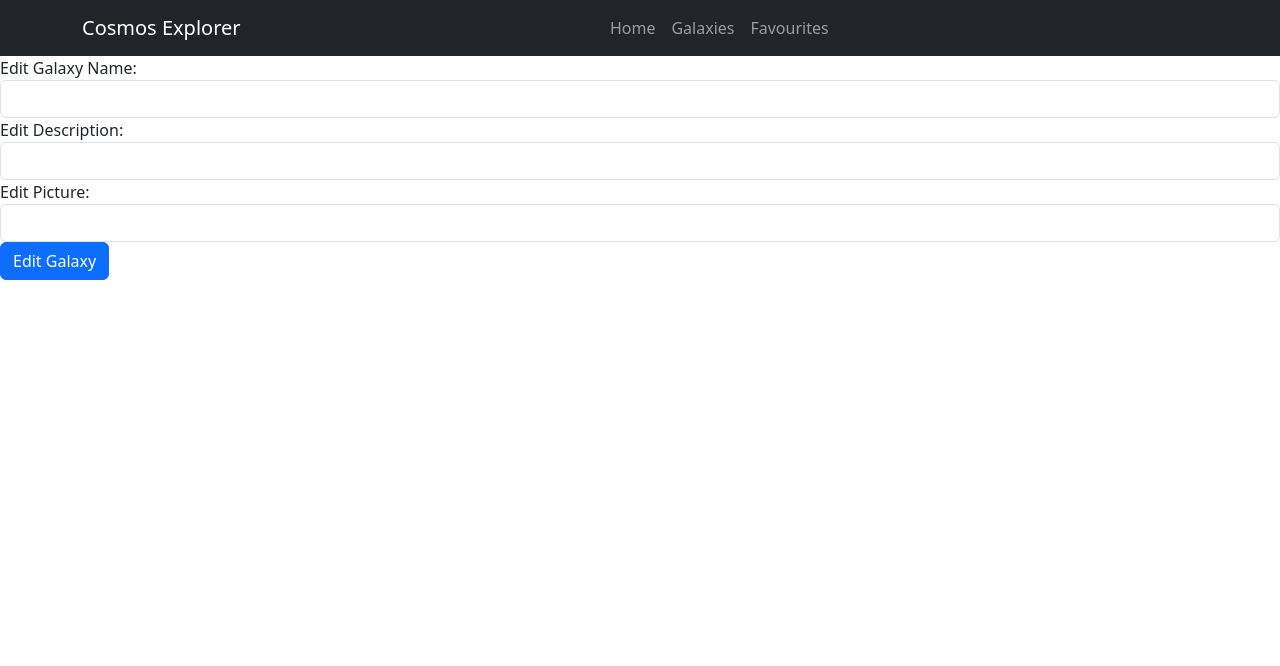
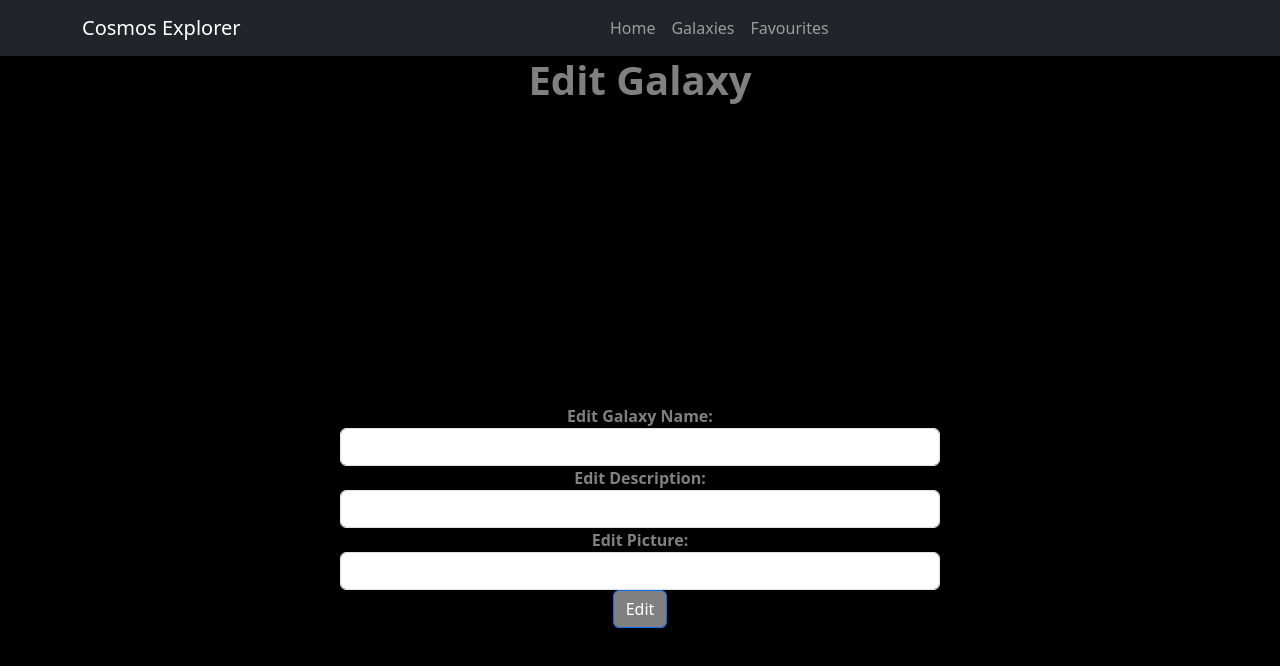
Before and after one commit to trinv1/Cosmos-Explorer, a React (Create React App) app: page /edit/1 in a window 1280 px wide. Shown: the top 666 px of the page. Built offline with nearby package versions, Linux system fonts and the light colour scheme; no server answers.

Commit message:
Added styling to favourites page (and edit). Closes #17

```diff
--- a/src/Components/APOD/HomePage.js
+++ b/src/Components/APOD/HomePage.js
@@ -21,8 +21,8 @@ const [apodData, setApodData] = useState([]); //State to store the APOD data
 
  //Displaying APOD component with fetched data and added image
  return (
-  <div style ={{ textAlign: "center", color: "white", fontFamily: "initial", backgroundColor: "black", minHeight: "100vh"}}>
-      <h1>Welcome to the Cosmos Galaxy Diary</h1>
+  <div style ={{ textAlign: "center", color: "white", fontFamily: "monospace", backgroundColor: "black", minHeight: "100vh"}}>
+      <h1><b>Welcome to the Cosmos Galaxy Diary</b></h1>
       <img src = "https://cdn.britannica.com/90/2590-050-6C33CB5C/Milky-Way-Galaxy-Earth.jpg" style={{ width: "2000px", height: "200px" }}/>
       <h4>NASA's Astronomy Picture of the Day (APOD).</h4>
       <APOD myApod={[apodData]} />{/*Displaying Apod data*/}
--- a/src/Components/Edit.js
+++ b/src/Components/Edit.js
@@ -43,33 +43,41 @@ const handleSubmit = (event) => {
 
 //Forms to edit galaxy
 return (
-    <div>
+    <div style = {{textAlign: "center", color: "gray",backgroundColor: "black"}}>
+    <h1><b>Edit Galaxy</b></h1>
+    <div style = {{backgroundColor: "black", minHeight: "100vh", marginTop: "300px"}}>
         <form onSubmit={handleSubmit}>
             <div className="form-group">
-                <label>Edit Galaxy Name: </label>
+                <label><b>Edit Galaxy Name: </b></label>
                 <input type="text"
                 className="form-control"
                 value={Name}
+                style = {{maxWidth: "600px", textAlign: "center", margin: "auto"}}
                 onChange={(e) => setName(e.target.value)} />
             </div>
             <div className="form-group">
-                <label>Edit Description: </label>
+                <label><b>Edit Description: </b></label>
                 <input type="text"
                 className="form-control"
                 value={Description}
+                style = {{maxWidth: "600px", textAlign: "center", margin: "auto"}}
                 onChange={(e) => setDescription(e.target.value)} />
             </div>
             <div className="form-group">
-                <label>Edit Picture: </label>
+                <label><b>Edit Picture: </b></label>
                 <input type="text"
                 className="form-control"
                 value={Picture}
+                style = {{maxWidth: "600px", textAlign: "center", margin: "auto"}}
                 onChange={(e) => setPicture(e.target.value)} />
             </div>
             <div className="form-group">
-                <input type="submit" value="Edit Galaxy" className="btn btn-primary" />
+                <input type="submit" value="Edit" className="btn btn-primary"
+                style = {{backgroundColor: "gray"}}
+                />
             </div>
         </form>
     </div>
+    </div>
 );
 }
--- a/src/Components/Favourites/FavPage.js
+++ b/src/Components/Favourites/FavPage.js
@@ -3,6 +3,7 @@ import { useEffect, useState } from "react";
 import { useParams } from "react-router-dom";
 import { Link } from "react-router-dom";
 import { Button } from "react-bootstrap";
+import { Card } from "react-bootstrap";
 
 const FavPage = () => {
   const [favourites, setFavourites] = useState([]);
@@ -38,20 +39,26 @@ useEffect(() => {
   };
 
 return (
-  <div style={{ textAlign: "center" }}>
-      <h1>Favourite Galaxies</h1>
+  <div style={{ fontFamily: "monospace", color: "white", textAlign: "center", backgroundColor: "black"}}>
+      <h1><b>Favourite Galaxies</b></h1>
 
       {/*Mapping over favourites and displaying*/}
       {favourites.map((favourite) => (
-          <div key={favourite._id}>
+          <Card>
+          <div key={favourite._id} style = {{fontSize: "20px", fontFamily: "monospace", backgroundColor: "black", textAlign: "center",  color: "white", padding: "30px", border: "10px solid white"}}>
               <h2>{favourite.Name}</h2>
               <p>{favourite.Description}</p>
               <img style={{ maxWidth: "1000px"}} src={favourite.Picture} alt={favourite.Name}  />
-              <Link to={"/edit/" + favourite._id} className="btn btn-primary">Edit</Link>
-             <Button onClick={(e)=>deleteGalaxy(e, favourite._id)} className="btn btn-secondary" style={{ marginTop: "10px" }}>
-                Delete
+              <Link to={"/edit/" + favourite._id} className="btn btn-primary"
+                style={{ marginTop: "-1000px", marginRight: "1150px", backgroundColor: "orange", width: "100px", height: "50px", fontSize: "20px", fontFamily: "monospace"}}>
+                <b>Edit</b>
+                </Link>
+             <Button onClick={(e)=>deleteGalaxy(e, favourite._id)} className="btn btn-secondary"
+                style={{ marginTop: "-900px", marginRight: "1150px", backgroundColor: "darkred", width: "100px", height: "50px", fontSize: "20px", fontFamily: "monospace"}}>
+                <b>Delete</b>
               </Button>{/*Delete galaxy button*/}
           </div>
+          </Card>
       ))}
   </div>
 );
--- a/src/Components/Galaxies/GalaxyItem.js
+++ b/src/Components/Galaxies/GalaxyItem.js
@@ -23,16 +23,16 @@ const saveToFavourites = () => {
 return(
     <Card>
     <div style={{ textAlign: "center",  color: "white", backgroundColor: "black", padding: "30px"}}>
-        <h3 style={{ fontFamily: "Sakana" }}><b>{props.myGalaxy.Name}</b></h3>
-        <h3 style={{ fontFamily: "Sakana" }}>{props.myGalaxy.Description}</h3>
+        <h3 style={{ fontFamily: "monospace" }}><b>{props.myGalaxy.Name}</b></h3>
+        <h3 style={{ fontFamily: "monospace" }}>{props.myGalaxy.Description}</h3>
         <img src = {props.myGalaxy.Picture}
         alt={props.myGalaxy.Name}
-        style={{maxWidth: "45%", maxHeight: "40%", border: "white 2px",}}/>
+        style={{maxWidth: "45%", maxHeight: "40%", border: "10px solid white"}}/>
         </div>
     <div>
     <button onClick={saveToFavourites}
         className="btn btn-secondary"
-        style={{ marginTop: "-900px", marginRight: "1000px", backgroundColor: "gray", width: "80px", height: "80px", fontSize: "50px"}}>
+        style={{ marginTop: "-900px", marginRight: "1000px", backgroundColor: "lightpink", width: "80px", height: "80px", fontSize: "50px"}}>
               &hearts;
         </button>
     </div>
```
